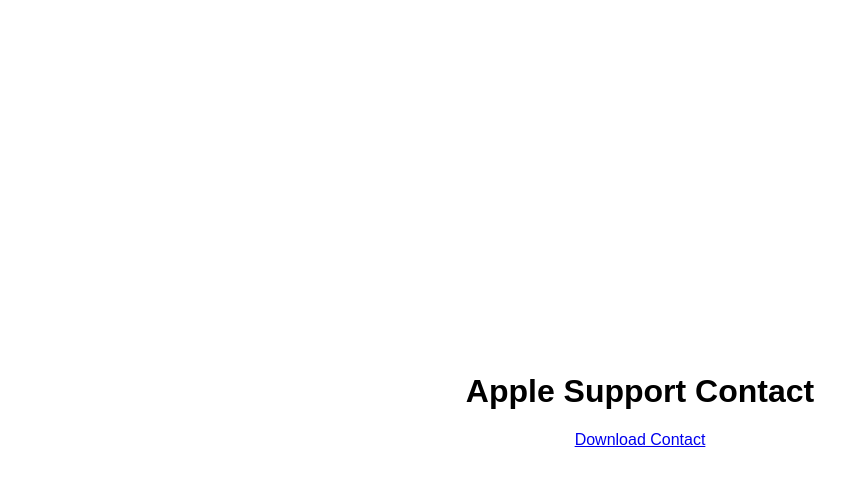
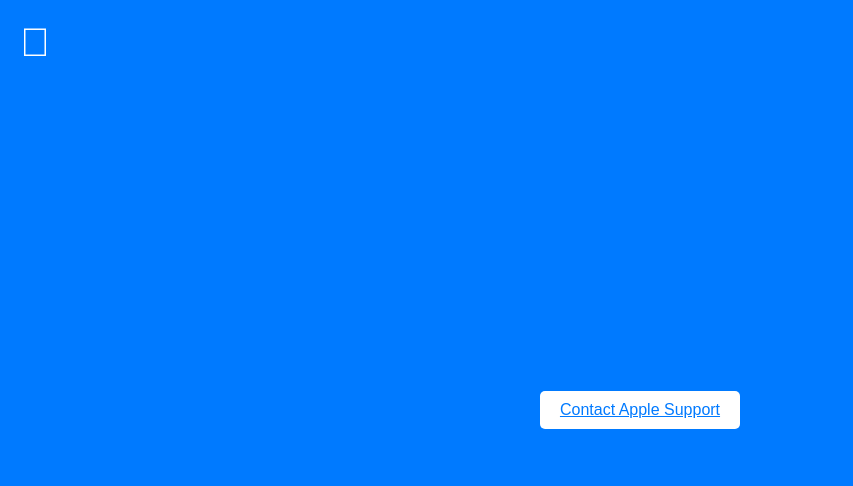
Before and after one commit to NickBuck-12/NickBuck-12.github.io, a plain HTML site: page index.html in a window 1280 px wide. Shown: the whole page, without its empty margins (0-853 px from the left). Drawn offline with Linux system fonts and the light colour scheme.

Commit message:
Update index.html

```diff
--- a/index.html
+++ b/index.html
@@ -2,29 +2,47 @@
 <html lang="en">
 <head>
     <meta charset="UTF-8">
-    <meta name="viewport" content="width=device-width, initial-scale=1, maximum-scale=1, user-scalable=no">
+    <meta name="viewport" content="width=device-width, initial-scale=1.0, user-scalable=no">
     <style>
-        body {
+        html, body {
+            height: 100%;
             margin: 0;
             padding: 0;
+            overflow: hidden; /* Prevent scrolling */
+        }
+        body {
+            background-color: #007AFF; /* Pacific Blue */
+            color: white;
             font-family: Arial, sans-serif;
             display: flex;
+            flex-direction: column;
+            align-items: center;
             justify-content: center;
-            align-items: center;
-            height: 100vh;
+            height: 100%;
         }
-
-        .container {
-            width: 80%;
-            max-width: 600px;
-            text-align: center;
+        .logo {
+            font-size: 40px;
+            position: absolute;
+            top: 20px;
+            left: 20px;
+        }
+        .button {
+            background-color: white;
+            color: #007AFF;
+            border: none;
+            padding: 10px 20px;
+            font-size: 16px;
+            border-radius: 5px;
+            cursor: pointer;
+            margin-top: 20px;
+        }
+        .button:hover {
+            background-color: #e6e6e6;
         }
     </style>
 </head>
 <body>
-    <div class="container">
-        <h1>Apple Support Contact</h1>
-        <a href="https://yourusername.github.io/your-repo/AppleSupport.vcf" download>Download Contact</a>
-    </div>
+    <div class="logo">&#xF8FF;</div>
+    <a href="AppleSupport.vcf" class="button" download>Contact Apple Support</a>
 </body>
 </html>
```
